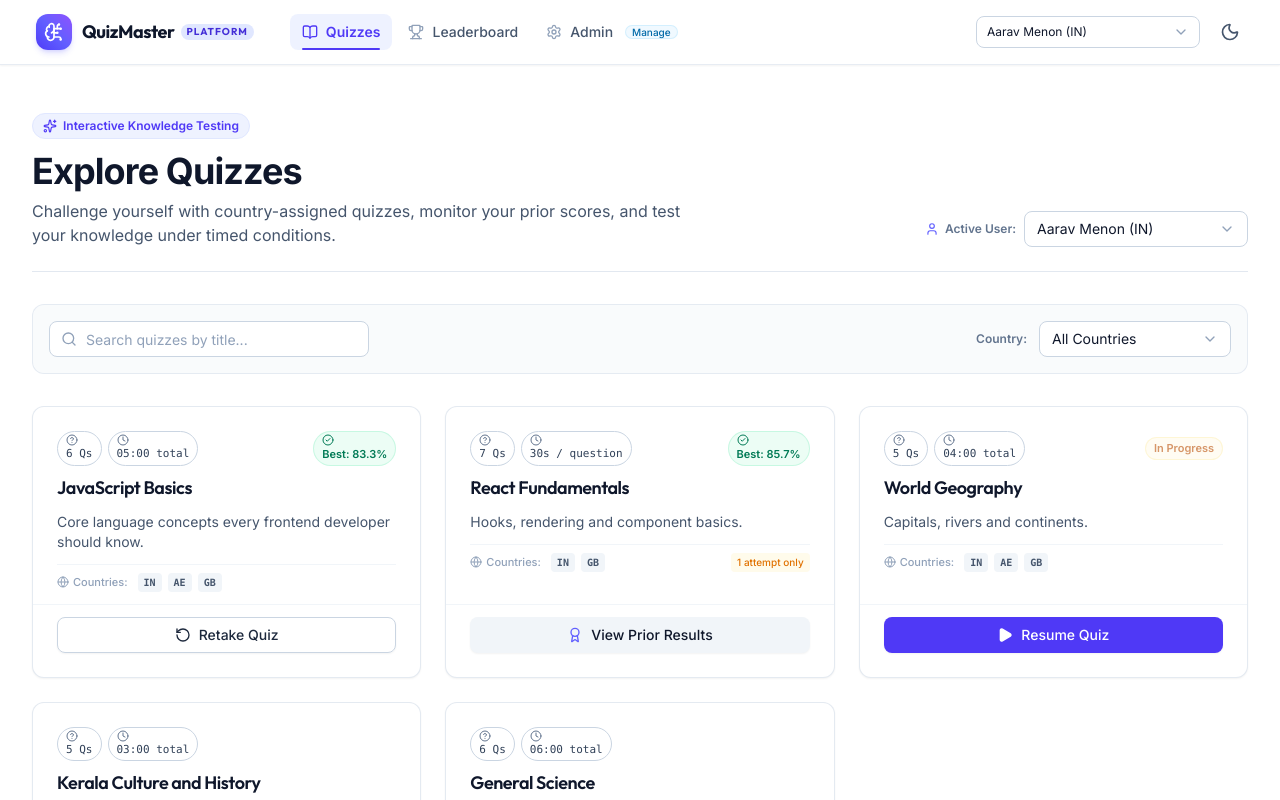
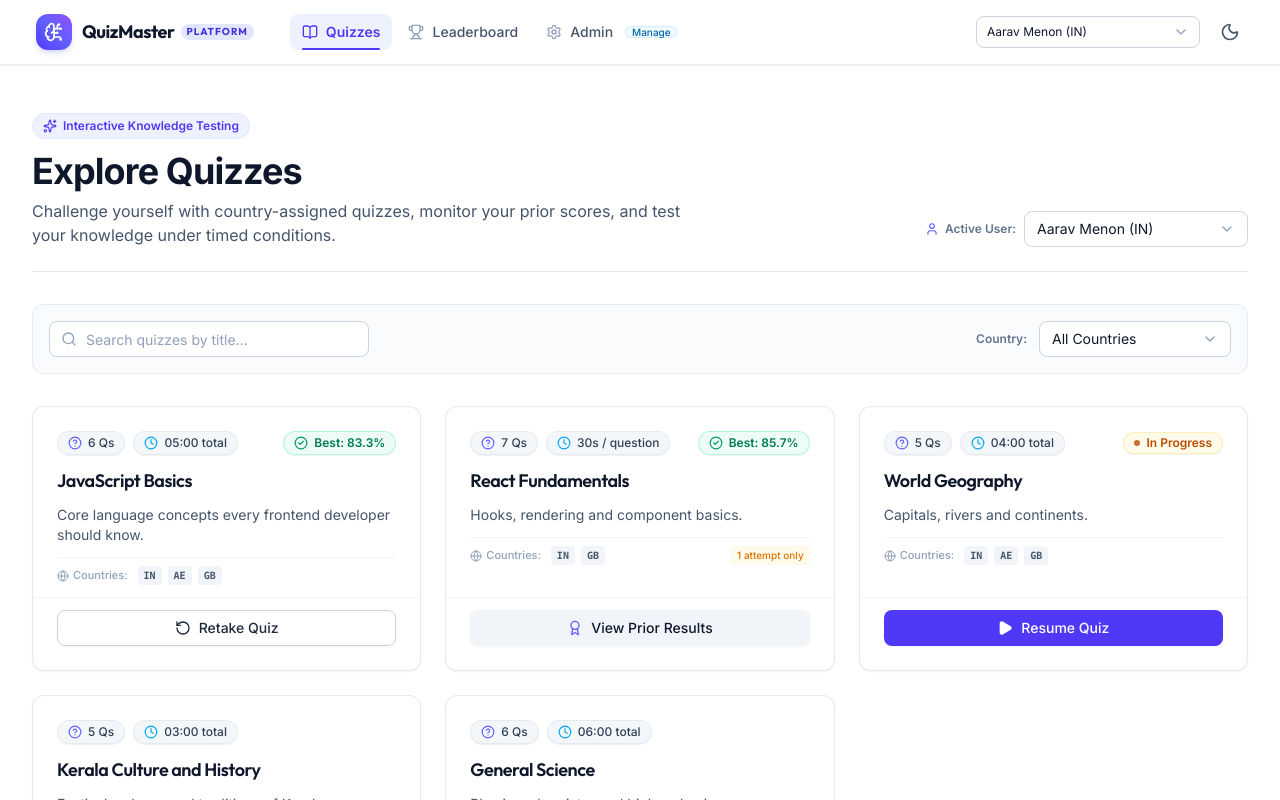
Before and after one commit to ajayks012/quiz-app, a React (Vite) app: page / in a window 1280 px wide. Shown: the top 800 px of the page. Built offline with nearby package versions, Linux system fonts and the light colour scheme.

Commit message:
update quiz card badge styling and formatting in admin dashboard and UI components

```diff
--- a/src/components/feature/quiz-card.tsx
+++ b/src/components/feature/quiz-card.tsx
@@ -85,27 +85,44 @@ export function QuizCard({
       <div>
         <CardHeader className="pb-3">
           {/* Top badges / status row */}
-          <div className="flex items-center justify-between gap-2 mb-2">
-            <div className="flex flex-wrap items-center gap-1.5">
-              <Badge variant="outline" size="sm" className="font-mono text-[11px] gap-1">
-                <HelpCircle className="w-3 h-3 text-slate-500" />
-                {quiz.questions.length} Qs
+          <div className="flex items-center justify-between gap-2 mb-3">
+            <div className="flex flex-wrap items-center gap-2">
+              <Badge
+                variant="secondary"
+                size="sm"
+                className="bg-slate-100/80 dark:bg-slate-800/80 border border-slate-200/80 dark:border-slate-700/60 text-slate-700 dark:text-slate-300 font-medium text-xs px-2.5 py-1 gap-1.5 shadow-2xs"
+              >
+                <HelpCircle className="w-3.5 h-3.5 text-indigo-500 dark:text-indigo-400 shrink-0" />
+                <span>{quiz.questions.length} Qs</span>
               </Badge>
-              <Badge variant="outline" size="sm" className="font-mono text-[11px] gap-1">
-                <Clock className="w-3 h-3 text-slate-500" />
-                {timingText}
+              <Badge
+                variant="secondary"
+                size="sm"
+                className="bg-slate-100/80 dark:bg-slate-800/80 border border-slate-200/80 dark:border-slate-700/60 text-slate-700 dark:text-slate-300 font-medium text-xs px-2.5 py-1 gap-1.5 shadow-2xs"
+              >
+                <Clock className="w-3.5 h-3.5 text-sky-500 dark:text-sky-400 shrink-0" />
+                <span>{timingText}</span>
               </Badge>
             </div>
 
             {/* Completion / In-progress badges */}
             {inProgressAttempt ? (
-              <Badge variant="warning" size="sm" className="animate-pulse font-semibold">
+              <Badge
+                variant="warning"
+                size="sm"
+                dot
+                className="font-semibold text-xs px-2.5 py-1 gap-1.5 shadow-2xs"
+              >
                 In Progress
               </Badge>
             ) : isCompleted ? (
-              <Badge variant="success" size="sm" className="gap-1 font-semibold">
-                <CheckCircle2 className="w-3 h-3" />
-                {bestScore !== null ? `Best: ${bestScore}%` : 'Completed'}
+              <Badge
+                variant="success"
+                size="sm"
+                className="font-semibold text-xs px-2.5 py-1 gap-1.5 shadow-2xs bg-emerald-50/90 dark:bg-emerald-950/70 text-emerald-700 dark:text-emerald-300 border border-emerald-200/80 dark:border-emerald-800/70"
+              >
+                <CheckCircle2 className="w-3.5 h-3.5 text-emerald-600 dark:text-emerald-400 shrink-0" />
+                <span>{bestScore !== null ? `Best: ${bestScore}%` : 'Completed'}</span>
               </Badge>
             ) : null}
           </div>
--- a/src/components/ui/badge.tsx
+++ b/src/components/ui/badge.tsx
@@ -24,7 +24,7 @@ export const Badge = React.forwardRef<HTMLSpanElement, BadgeProps>(
             {icon}
           </span>
         )}
-        <span>{children}</span>
+        <span className="inline-flex items-center gap-1.5 leading-none shrink-0">{children}</span>
       </span>
     )
   },
--- a/src/components/ui/badge.variants.ts
+++ b/src/components/ui/badge.variants.ts
@@ -1,7 +1,7 @@
 import { cva } from 'class-variance-authority'
 
 export const badgeVariants = cva(
-  'inline-flex items-center font-medium rounded-full transition-colors select-none',
+  'inline-flex items-center font-medium rounded-full transition-colors select-none whitespace-nowrap',
   {
     variants: {
       variant: {
```
Also changed, not shown: src/pages/admin-dashboard-page.tsx (+6 -4 lines).
